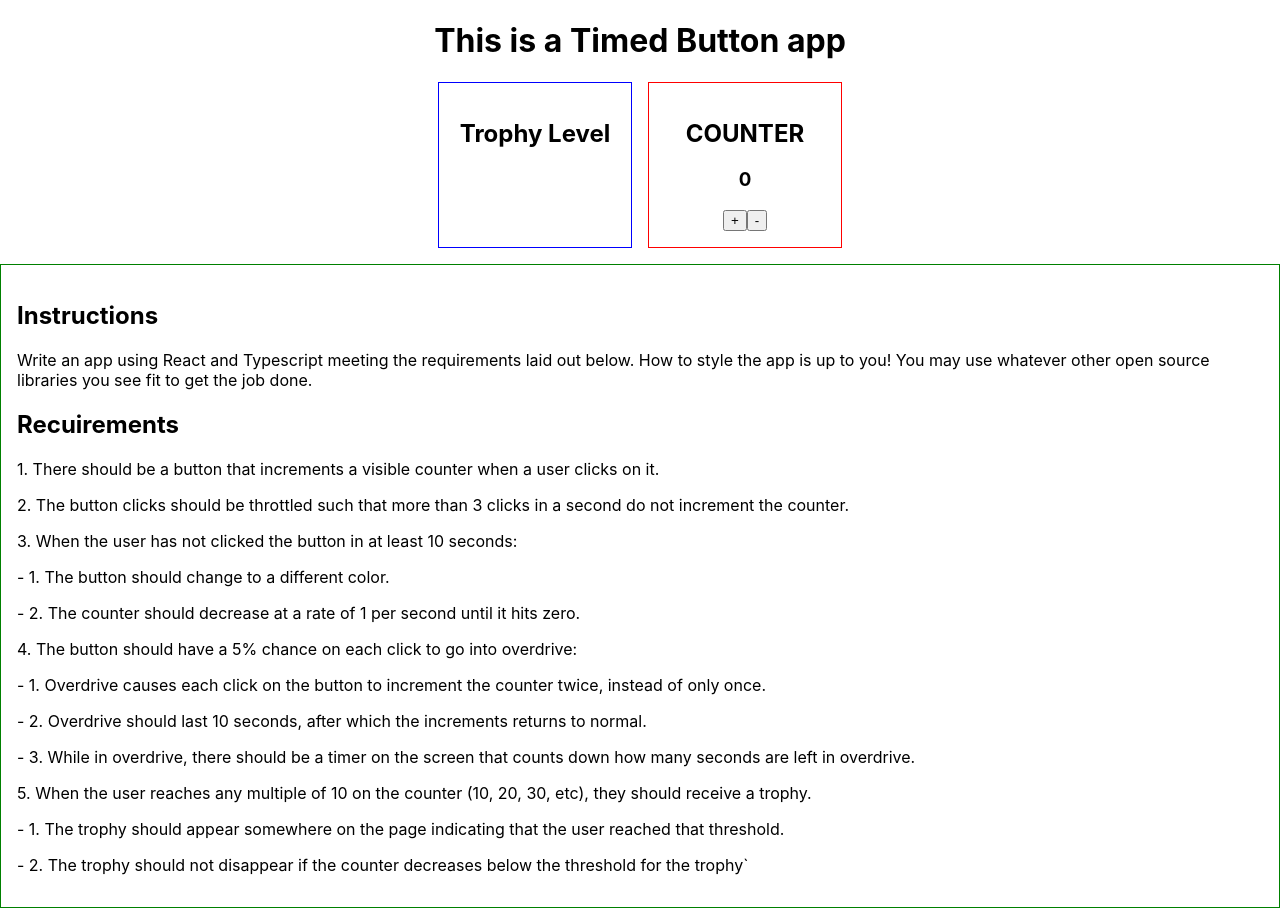
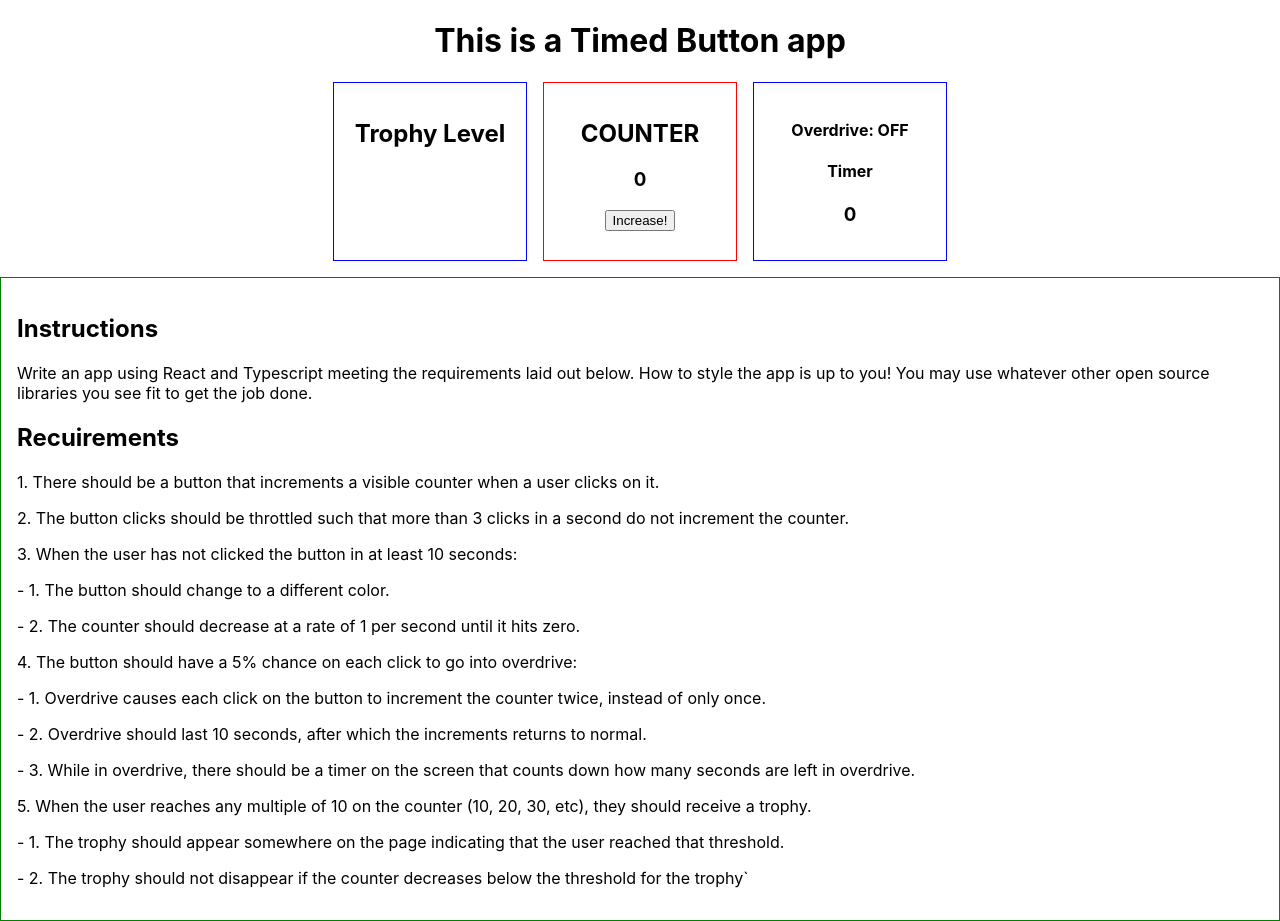
Before and after one commit to ayrat-gimranov/timer, a React (Create React App) app: page / in a window 1280 px wide. Built offline with nearby package versions, Linux system fonts and the light colour scheme; the HTML template or start-up script is replaced by a standard one.

Commit message:
finished take home

```diff
--- a/src/App.css
+++ b/src/App.css
@@ -22,6 +22,14 @@
   text-align: center;
 }
 
+.overdrive {
+  border: 1px solid blue;
+  width: 10rem;
+  background-color: rgb(204, 245, 219);
+  padding: 1rem;
+  text-align: center;
+}
+
 .instructions {
   border: 1px solid green;
   width: fit-content;
--- a/src/App.js
+++ b/src/App.js
@@ -6,42 +6,95 @@ function App() {
 
   const [counter, setCounter] = useState(0);
   const [threshold, setThreshold] = useState(10);
-  const [currentThrophy, setCurrentThrophy] = useState('');
+  const [trophy, setTrophy] = useState('');
   const [overdrive, setOverdrive] = useState(false);
+  const [odTimeLeft, setOdTimeLeft] = useState(0);
+  const [inactivityId, setInactivityId] = useState(null);
+  const [buttonInactive, setButtonInactive] = useState(false);
+  const [threeCount, setThreeCount] = useState(0);
+  const [threeClickTimerId, setThreeClickTimerId] = useState(null);
 
-  console.log('Threshold is', threshold)
+
   if (counter >= threshold) {
-    setCurrentThrophy(threshold);
+    setTrophy(threshold);
     let newThreshold = threshold + 10;
     setThreshold(newThreshold)
+  }
+
+  function handleClick() {
+    refreshInactivityTimer();
+    if (threeCount < 3) {
+      increaseCounter();
+      setThreeCount(counter => counter + 1)
+      if (!threeClickTimerId) {
+        let newTimer = setTimeout(() => {
+          setThreeCount(0);
+          setThreeClickTimerId(null)
+        }, 1000)
+        setThreeClickTimerId(newTimer);
+      }
+    }
+  }
+
+  function refreshInactivityTimer() {
+    setButtonInactive(false);
+    if (inactivityId) clearTimeout(inactivityId);
+    let newInactiveId = setTimeout(() => {
+      setButtonInactive(true);
+      setCounter(counter => counter - 1)
+    }, 10000);
+    setInactivityId(newInactiveId);
   }
 
   function increaseCounter() {
     if (!overdrive && Math.random() < 0.05) {
       setOverdrive(true);
-      console.log('Hit! Started overdrive!')
     };
     let difference = overdrive ? 2 : 1;
-    let increasedCount = counter + difference;
-    setCounter(increasedCount)
-  }
-
-  function decreaseCounter() {
-    let increasedByOne = counter - 1;
-    setCounter(increasedByOne)
+    setCounter(counter => counter + difference)
   }
 
   function turnOffOverdrive() {
     setOverdrive(false);
-    console.log('Turned off overdirve!')
   }
 
   useEffect(() => {
+    if (counter === 0) {
+      setButtonInactive(false)
+    }
+  }, [counter])
+
+  useEffect(() => {
+    let timer;
+    if (buttonInactive) {
+      timer = setInterval(() => {
+        setCounter(counter => counter - 1)
+      }, 1000)
+    }
+    return () => {
+      if (timer) clearInterval(timer)
+    }
+  }, [buttonInactive])
+
+  useEffect(() => {
     if (overdrive) {
-      setTimeout(turnOffOverdrive, 10000)
+      setOdTimeLeft(10)
     }
   }, [overdrive])
 
+  useEffect(() => {
+    if (odTimeLeft > 0) {
+      const timerId = setTimeout(() => {
+        setOdTimeLeft(odTimeLeft - 1)
+      }, 1000)
+      return () => clearTimeout(timerId)
+    }
+    if (odTimeLeft === 0) {
+      turnOffOverdrive()
+    }
+  }, [odTimeLeft])
+
+  const overdriveMode = overdrive ? { color: "red" } : {}
   return (
     <>
       <header className='Header'>
@@ -51,13 +104,17 @@ function App() {
         <div className='upperPage'>
           <div className='trophyBox'>
             <h2>Trophy Level</h2>
-            <h1>{currentThrophy}</h1>
+            <h1>{trophy}</h1>
           </div>
           <div className='App'>
             <h2>COUNTER</h2>
-            <h3>{counter}</h3>
-            <button onClick={increaseCounter}>+</button>
-            <button onClick={decreaseCounter}>-</button>
+            <h3 style={overdriveMode}>{counter}</h3>
+            <button onClick={() => handleClick()} style={buttonInactive ? { backgroundColor: "red" } : {}}>Increase!</button>
+          </div>
+          <div className={overdrive ? 'overdrive' : 'trophyBox'}>
+            <h4>Overdrive: <span style={overdriveMode}>{overdrive ? 'ON' : 'OFF'}</span></h4>
+            <h4>Timer</h4>
+            <h3 style={overdriveMode}>{odTimeLeft}</h3>
           </div>
         </div>
         <Instructions />
```
